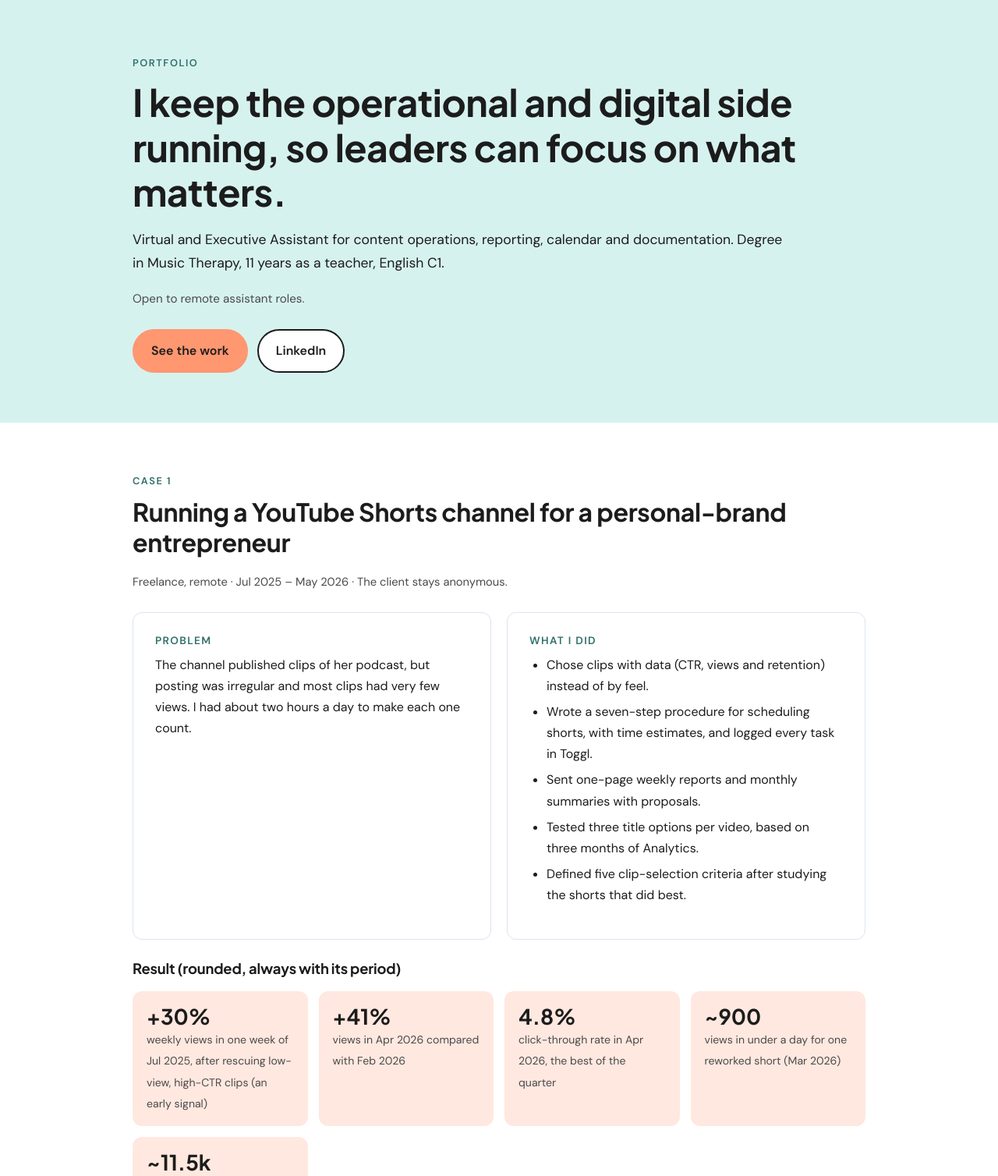
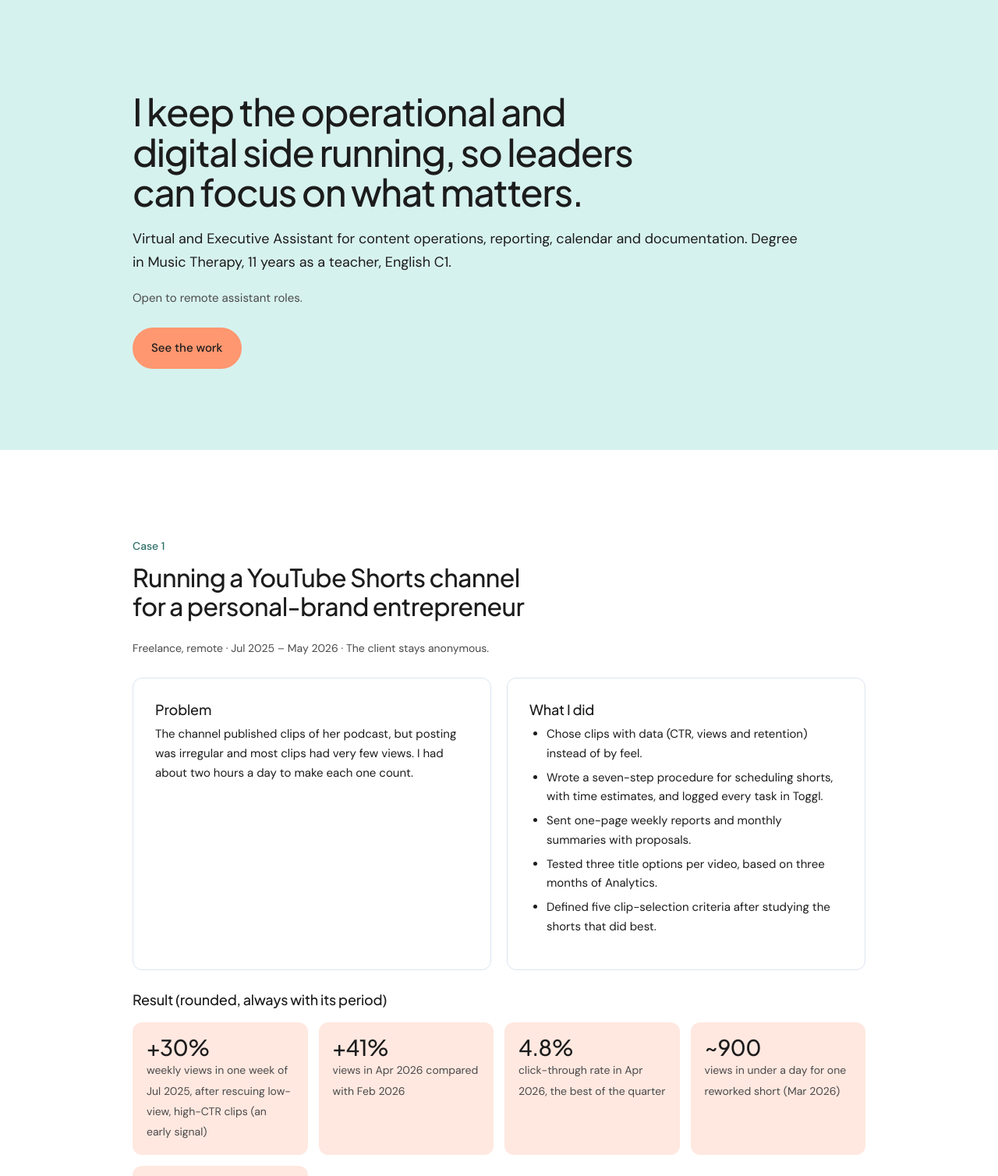
Before and after one commit to angebesson/angelinabesson, a plain HTML site: page portfolio/index.html in a window 1280 px wide. Shown: the part 62-1570 px from the top of the page at 78% size. Drawn offline with Linux system fonts and the light colour scheme.

Commit message:
Portfolio and kit: apply typography cleanup (smaller scale, lighter weights, balanced titles, more spacing)
Co-Authored-By: Claude Sonnet 5.5 <noreply@anthropic.com>

```diff
--- a/portfolio/index.html
+++ b/portfolio/index.html
@@ -24,7 +24,7 @@
 
   <link rel="preconnect" href="https://fonts.googleapis.com" />
   <link rel="preconnect" href="https://fonts.gstatic.com" crossorigin />
-  <link href="https://fonts.googleapis.com/css2?family=DM+Sans:wght@400;500;600&family=Plus+Jakarta+Sans:wght@600;700&display=swap" rel="stylesheet" />
+  <link href="https://fonts.googleapis.com/css2?family=DM+Sans:wght@400;500&family=Plus+Jakarta+Sans:wght@400;500&display=swap" rel="stylesheet" />
 
   <style>
     :root {
@@ -40,57 +40,58 @@
       --font-display: 'Plus Jakarta Sans', 'DM Sans', system-ui, sans-serif;
       --font-body: 'DM Sans', system-ui, sans-serif;
       --radius: 12px;
+      --fs-s: .875rem; --fs-card: .9375rem; --fs-body: 1rem; --fs-lead: 1.125rem; --fs-h3: 1.125rem;
       --max: 980px;
     }
     *, *::before, *::after { box-sizing: border-box; margin: 0; padding: 0; }
     html { scroll-behavior: smooth; }
-    body { font-family: var(--font-body); font-size: 16px; line-height: 1.7; color: var(--dark); background: var(--white); }
+    body { font-family: var(--font-body); font-size: 16px; line-height: 1.65; font-weight: 400; color: var(--dark); background: var(--white); }
     a { color: var(--green-dark); text-decoration: underline; text-underline-offset: 3px; }
     a:hover { color: var(--dark); }
     a:focus-visible { outline: 3px solid var(--orange); outline-offset: 3px; border-radius: 4px; }
     .skip { position: absolute; left: -999px; top: 0; background: var(--dark); color: var(--white); padding: 8px 14px; z-index: 10; }
     .skip:focus { left: 8px; top: 8px; }
     .container { max-width: var(--max); margin: 0 auto; padding: 0 20px; }
-    .section { padding: 64px 0; }
+    .section { padding: clamp(64px, 9vw, 112px) 0; }
     .section--tint { background: var(--green-light); }
-    h1, h2, h3 { font-family: var(--font-display); line-height: 1.2; font-weight: 700; letter-spacing: -0.01em; }
-    h1 { font-size: clamp(1.9rem, 5vw, 3rem); }
-    h2 { font-size: clamp(1.5rem, 3.5vw, 2rem); margin-bottom: 20px; }
-    h3 { font-size: 1.15rem; margin-bottom: 8px; }
+    h1, h2, h3 { font-family: var(--font-display); font-weight: 500; font-style: normal; text-wrap: balance; }
+    h1 { font-size: clamp(2rem, 5vw, 3rem); line-height: 1.08; letter-spacing: -0.03em; }
+    h2 { font-size: clamp(1.5rem, 3.5vw, 2rem); line-height: 1.15; letter-spacing: -0.02em; margin-bottom: 24px; }
+    h3 { font-size: var(--fs-h3); line-height: 1.3; letter-spacing: -0.01em; margin-bottom: 8px; }
     p { margin-bottom: 14px; max-width: 70ch; }
     ul { margin: 0 0 14px 22px; max-width: 70ch; }
     li { margin-bottom: 6px; }
-    .eyebrow { font-size: .8rem; letter-spacing: .12em; text-transform: uppercase; color: var(--green-dark); font-weight: 600; margin-bottom: 10px; }
-    .meta { color: var(--mid); font-size: .92rem; margin-bottom: 22px; }
+    .eyebrow { font-size: var(--fs-s); color: var(--green-dark); font-weight: 500; margin-bottom: 10px; }
+    .meta { color: var(--mid); font-size: var(--fs-s); margin-bottom: 24px; }
 
     header.site { border-bottom: 1px solid var(--grey-light); }
     header.site .container { display: flex; flex-wrap: wrap; align-items: center; justify-content: space-between; gap: 10px 24px; padding-top: 14px; padding-bottom: 14px; }
-    .brand { font-family: var(--font-display); font-size: 1.15rem; font-weight: 600; color: var(--dark); text-decoration: none; }
+    .brand { font-family: var(--font-display); font-size: var(--fs-h3); font-weight: 500; color: var(--dark); text-decoration: none; }
     nav ul { list-style: none; display: flex; flex-wrap: wrap; gap: 6px 22px; margin: 0; }
     nav li { margin: 0; }
-    nav a { text-decoration: none; color: var(--mid); font-weight: 500; font-size: .95rem; }
+    nav a { text-decoration: none; color: var(--mid); font-weight: 400; font-size: var(--fs-card); }
     nav a:hover { color: var(--dark); text-decoration: underline; }
 
-    .hero { padding: 72px 0 64px; background: var(--green-light); }
-    .hero p.lead { font-size: 1.1rem; margin-top: 18px; }
-    .hero .tags { margin-top: 18px; color: var(--mid); font-size: .95rem; }
+    .hero { padding: clamp(72px, 10vw, 120px) 0 clamp(64px, 9vw, 104px); background: var(--green-light); }
+    .hero p.lead { font-size: var(--fs-lead); margin-top: 20px; }
+    .hero .tags { margin-top: 18px; color: var(--mid); font-size: var(--fs-card); }
     .btns { display: flex; flex-wrap: wrap; gap: 12px; margin-top: 26px; }
-    .btn { display: inline-block; padding: 12px 22px; border-radius: 999px; font-weight: 600; text-decoration: none; border: 2px solid var(--dark); color: var(--dark); background: var(--white); }
+    .btn { display: inline-block; padding: 12px 22px; border-radius: 999px; font-weight: 500; font-size: var(--fs-card); text-decoration: none; border: 2px solid var(--dark); color: var(--dark); background: var(--white); }
     .btn--main { background: var(--orange); border-color: var(--orange); }
     .btn:hover { background: var(--dark); color: var(--white); border-color: var(--dark); }
 
-    .card { background: var(--white); border: 1px solid var(--grey-light); border-radius: var(--radius); padding: 28px; }
+    .card { background: var(--white); border: 1px solid var(--grey-light); border-radius: var(--radius); padding: 28px; font-size: var(--fs-card); }
     .parts { display: grid; grid-template-columns: repeat(auto-fit, minmax(260px, 1fr)); gap: 20px; margin: 26px 0; }
-    .parts .card h3 { color: var(--green-dark); font-family: var(--font-body); font-size: .85rem; letter-spacing: .1em; text-transform: uppercase; }
+    .card h3 { color: var(--dark); }
     .stats { display: grid; grid-template-columns: repeat(auto-fit, minmax(190px, 1fr)); gap: 14px; margin: 18px 0 8px; }
     .stat { background: var(--orange-light); border-radius: var(--radius); padding: 16px 18px; }
-    .stat b { display: block; font-family: var(--font-display); font-size: 1.7rem; line-height: 1.2; }
-    .stat span { font-size: .88rem; color: var(--mid); }
+    .stat b { display: block; font-family: var(--font-display); font-weight: 500; font-size: 1.75rem; line-height: 1.15; letter-spacing: -0.02em; }
+    .stat span { font-size: var(--fs-s); color: var(--mid); }
     .note { border-left: 4px solid var(--orange); padding: 4px 0 4px 16px; margin: 18px 0; }
     .rules { display: grid; grid-template-columns: repeat(auto-fit, minmax(250px, 1fr)); gap: 20px; }
     .tools { list-style: none; margin: 0; display: flex; flex-wrap: wrap; gap: 8px; max-width: none; }
-    .tools li { margin: 0; background: var(--white); border: 1px solid var(--grey-light); border-radius: 999px; padding: 6px 14px; font-size: .92rem; }
-    footer { padding: 40px 0; border-top: 1px solid var(--grey-light); color: var(--mid); font-size: .92rem; }
+    .tools li { margin: 0; background: var(--white); border: 1px solid var(--grey-light); border-radius: 999px; padding: 6px 14px; font-size: var(--fs-s); }
+    footer { padding: 40px 0; border-top: 1px solid var(--grey-light); color: var(--mid); font-size: var(--fs-s); }
 
     @media print {
       header.site nav, .btns, .skip, footer a.top { display: none; }
@@ -122,13 +123,11 @@
   <main id="main">
     <section class="hero" id="top">
       <div class="container">
-        <p class="eyebrow">Portfolio</p>
         <h1>I keep the operational and digital side running, so leaders can focus on what matters.</h1>
         <p class="lead">Virtual and Executive Assistant for content operations, reporting, calendar and documentation. Degree in Music Therapy, 11 years as a teacher, English C1.</p>
         <p class="tags">Open to remote assistant roles.</p>
         <div class="btns">
           <a class="btn btn--main" href="#cases">See the work</a>
-          <a class="btn" href="https://www.linkedin.com/in/angelinabesson" rel="noopener">LinkedIn</a>
         </div>
       </div>
     </section>
```
Also changed, not shown: portfolio/kit/index.html (+17 -16 lines).
